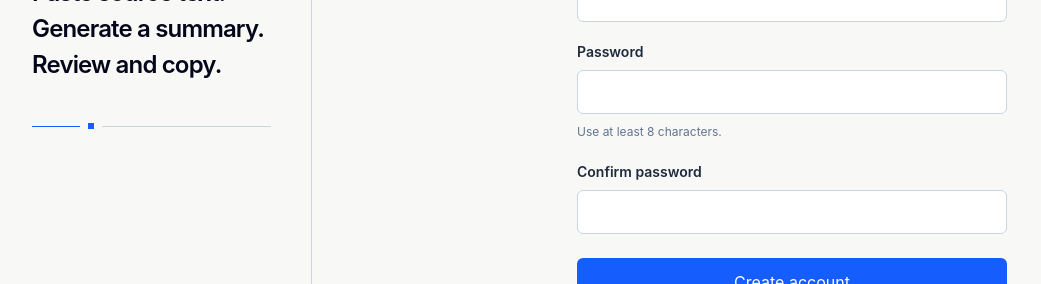
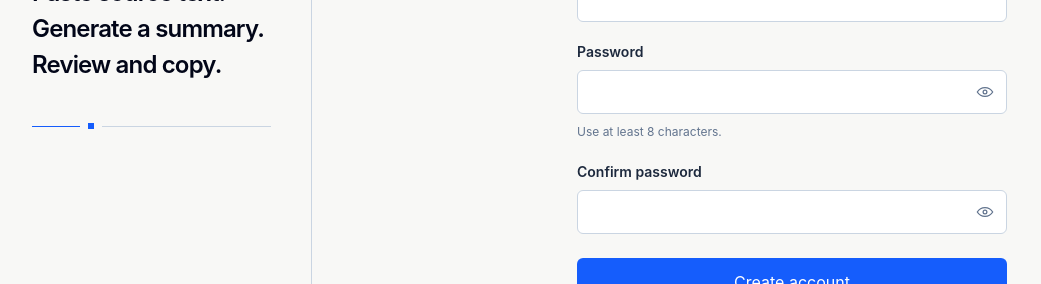
Before and after one commit to faisalshafique146/AiSummarizer-FYP, a React (Vite) app: page /sign-up in a window 1280 px wide. Shown: the part 370-654 px from the top of the page, without its empty margins (8-1049 px from the left). Built offline with nearby package versions, Linux system fonts and the light colour scheme; no server answers.

Commit message:
feat: add password visibility toggle to AuthField component and corresponding tests

```diff
--- a/src/features/auth/AuthField.tsx
+++ b/src/features/auth/AuthField.tsx
@@ -1,3 +1,4 @@
+import { useState } from "react";
 import type { UseFormRegisterReturn } from "react-hook-form";
 import Input from "../../components/ui/Input";
 
@@ -12,6 +13,38 @@ interface AuthFieldProps {
   type: "email" | "password" | "text";
 }
 
+interface VisibilityIconProps {
+  visible: boolean;
+}
+
+function VisibilityIcon({ visible }: VisibilityIconProps) {
+  return (
+    <svg
+      aria-hidden="true"
+      className="size-5"
+      fill="none"
+      viewBox="0 0 24 24"
+    >
+      <path
+        d="M2.75 12s3.25-5.25 9.25-5.25S21.25 12 21.25 12 18 17.25 12 17.25 2.75 12 2.75 12Z"
+        stroke="currentColor"
+        strokeLinecap="round"
+        strokeLinejoin="round"
+        strokeWidth="1.5"
+      />
+      <circle cx="12" cy="12" r="2.25" stroke="currentColor" strokeWidth="1.5" />
+      {visible ? (
+        <path
+          d="m4 4 16 16"
+          stroke="currentColor"
+          strokeLinecap="round"
+          strokeWidth="1.5"
+        />
+      ) : null}
+    </svg>
+  );
+}
+
 function AuthField({
   autoComplete,
   autoFocus = false,
@@ -22,10 +55,20 @@ function AuthField({
   registration,
   type,
 }: AuthFieldProps) {
+  const [passwordVisible, setPasswordVisible] = useState(false);
   const errorId = `${id}-error`;
   const hintId = `${id}-hint`;
+  const isPasswordField = type === "password";
   const describedBy = [hint ? hintId : null, error ? errorId : null]
     .filter((value) => value !== null)
+    .join(" ");
+  const inputClassName = [
+    isPasswordField ? "pr-12" : "",
+    error
+      ? "border-red-500 focus-visible:border-red-600 focus-visible:ring-red-100"
+      : "",
+  ]
+    .filter(Boolean)
     .join(" ");
 
   return (
@@ -33,21 +76,33 @@ function AuthField({
       <label className="mb-2 block text-sm font-semibold text-slate-800" htmlFor={id}>
         {label}
       </label>
+      <div className="relative">
         <Input
           {...registration}
           aria-describedby={describedBy || undefined}
           aria-invalid={Boolean(error)}
           autoComplete={autoComplete}
           autoFocus={autoFocus}
-        className={
-          error
-            ? "border-red-500 focus-visible:border-red-600 focus-visible:ring-red-100"
-            : ""
-        }
+          className={inputClassName}
           id={id}
           required
-        type={type}
+          type={isPasswordField && passwordVisible ? "text" : type}
         />
+        {isPasswordField ? (
+          <button
+            aria-controls={id}
+            aria-label={`${passwordVisible ? "Hide" : "Show"} ${label.toLowerCase()}`}
+            aria-pressed={passwordVisible}
+            className="absolute inset-y-0 right-0 flex w-11 items-center justify-center rounded-r-md text-slate-500 hover:text-slate-900 focus-visible:outline-none focus-visible:ring-2 focus-visible:ring-inset focus-visible:ring-blue-600"
+            onClick={() => {
+              setPasswordVisible((visible) => !visible);
+            }}
+            type="button"
+          >
+            <VisibilityIcon visible={passwordVisible} />
+          </button>
+        ) : null}
+      </div>
       {hint ? (
         <p className="mt-2 text-xs leading-5 text-slate-500" id={hintId}>
           {hint}
```
Also changed, not shown: 1 other file (tests, documents, lock files or other folders). Lines whose indentation alone changed are shown as unchanged.
